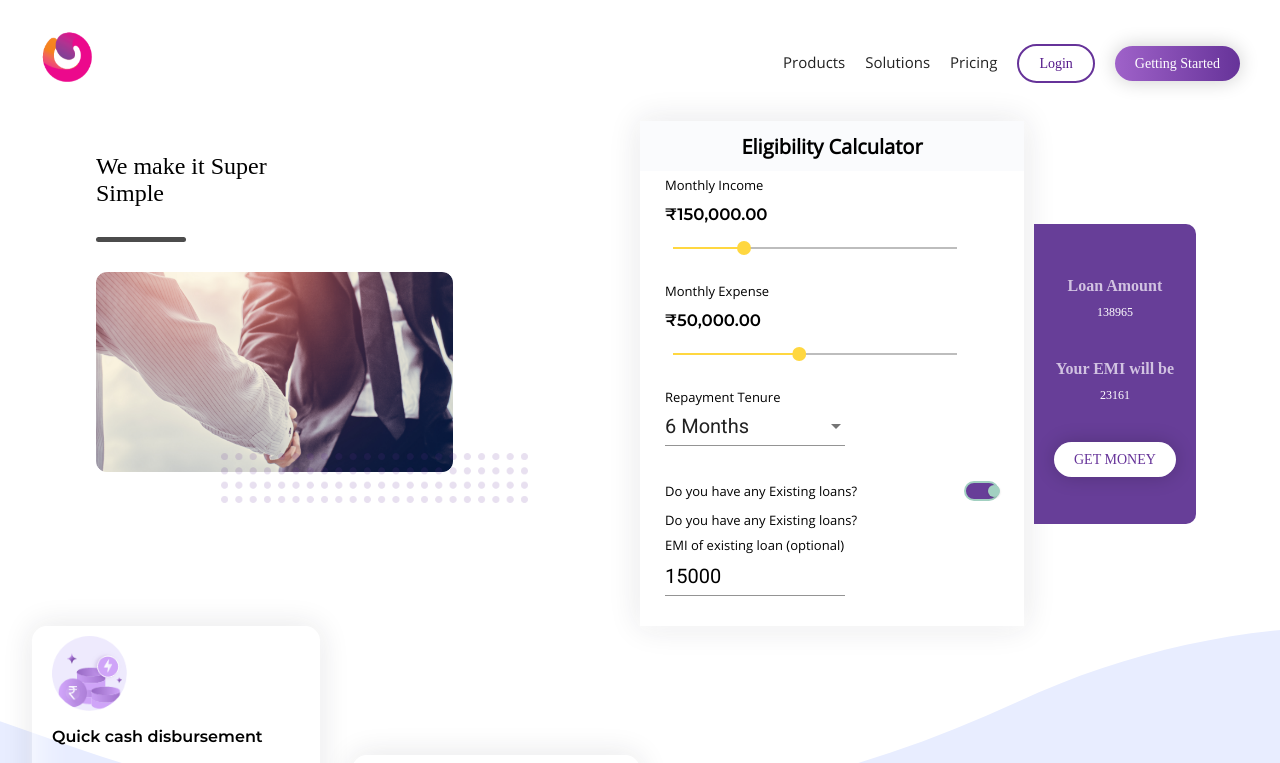
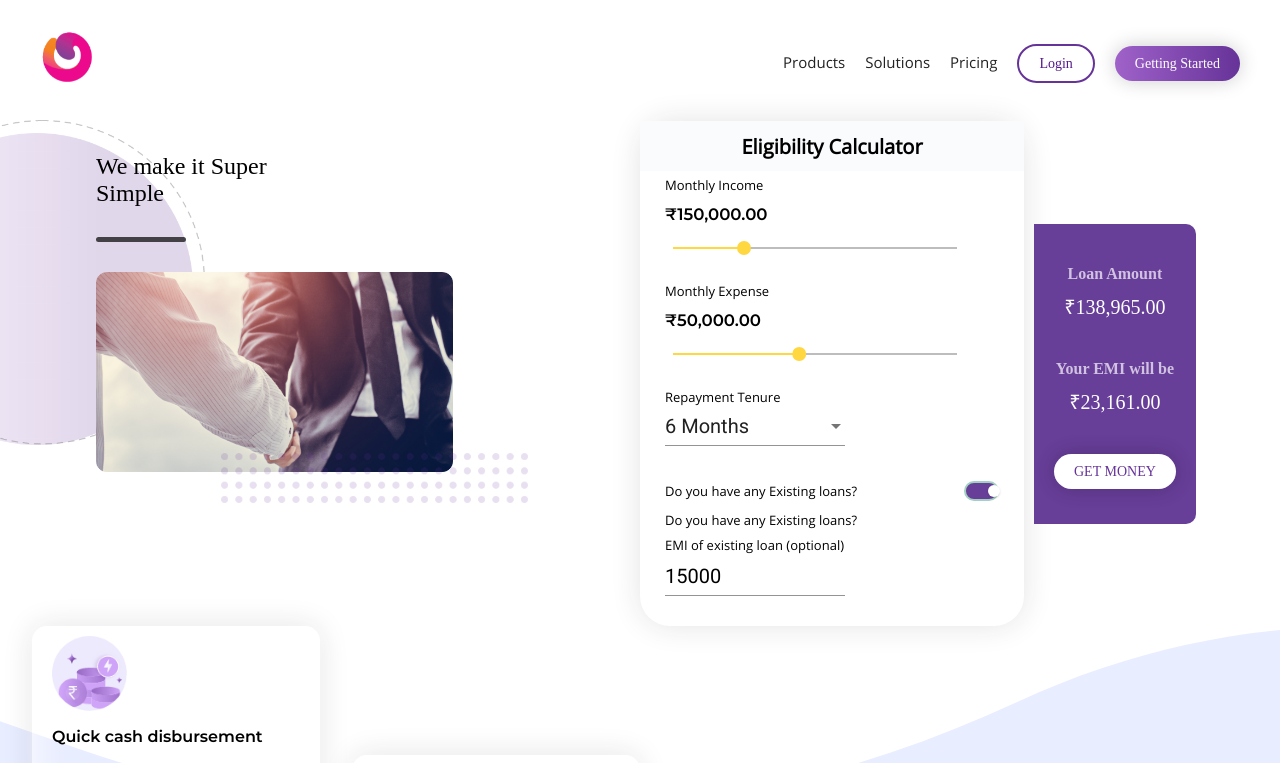
Before and after one commit to devsandeep26/open_assignment, an Angular app: page / in a window 1280 px wide. Shown: the top 763 px of the page. Built offline with nearby package versions, Linux system fonts and the light colour scheme; a web font is replaced by a local one.

Commit message:
added bg fixed image on hero left section

```diff
--- a/src/app/app.component.html
+++ b/src/app/app.component.html
@@ -27,6 +27,9 @@
     <div class="container-md-2">
       <div class="hero_section">
         <div class="hero_text">
+          <div class="bg_img">
+            <img src="../assets/img/blob-small.png" alt="">
+          </div>
           <h3>We make it Super Simple</h3>
           <div class="underline"></div>
         </div>
@@ -82,11 +85,11 @@
           <div class="message_container">
             <div class="message">
               <h4>Loan Amount</h4>
-              <p>{{emiObj.finalAmount}}</p>
+              <p>{{emiObj.finalAmount |currency:'INR'}}</p>
             </div>
             <div class="message">
               <h4>Your EMI will be</h4>
-              <p>{{emiObj.emi}}</p>
+              <p>{{emiObj.emi |currency:'INR'}}</p>
             </div>
             <div class="btn-container">
               <a href="" class="border-button btn-fill btn-white">GET MONEY</a>
--- a/src/app/app.component.scss
+++ b/src/app/app.component.scss
@@ -32,6 +32,15 @@
   //   padding-box;
   padding: 5% 15%;
   .hero_text {
+    .bg_img {
+      img {
+        position: absolute;
+        top: 6rem;
+        left: -6rem;
+        height: 325px;
+        z-index: -1;
+      }
+    }
     h3 {
       font-family: monteserrat_medium;
       font-weight: 400;
@@ -57,8 +66,8 @@
 }
 
 .card {
-  box-shadow: inset 0 1px 40px 0 #fff, 0 2px 10px 0 rgba(255, 255, 255, 0.5),
-    0 0 30px 0 rgba(35, 33, 50, 0.12);
+  box-shadow: 0px 0px 30px #2321321f;
+  border-radius: 30px;
   background: #ffffff;
   width: 60%;
   .card_header {
@@ -114,6 +123,7 @@
       p {
         color: #ffffff;
         font-size: 0.6rem;
+        font-size: 1rem;
       }
     }
   }
--- a/src/styles.scss
+++ b/src/styles.scss
@@ -108,7 +108,7 @@ mat-slider {
     border-color: #a2d0c1;
     &:after {
       transform: translatex(20px);
-      background: #a2d0c1;
+      // background: #a2d0c1;
     }
   }
 
@@ -120,10 +120,12 @@ mat-slider {
 .mat-form-field-infix {
   border-top: 0;
 }
-::ng-deep .mat-accent .mat-slider-thumb {
+::ng-deep  .mat-slide-toggle.mat-checked .mat-slide-toggle-bar {
+  background-color:#0056ff;//Your color
+}
+::ng-deep .mat-accent .mat-slider-track-fill, .mat-accent .mat-slider-thumb, .mat-accent .mat-slider-thumb-label {
   background-color: #663399;
 }
-
 .info-box {
   padding: 10px 20px;
   border-radius: 15px;
```
